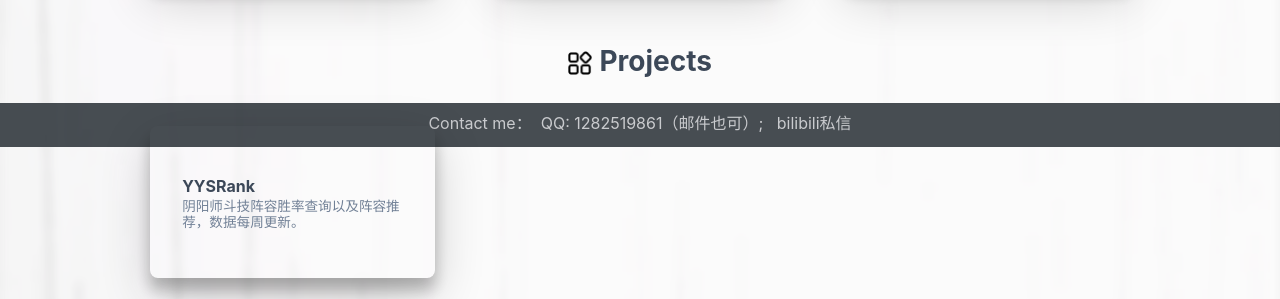
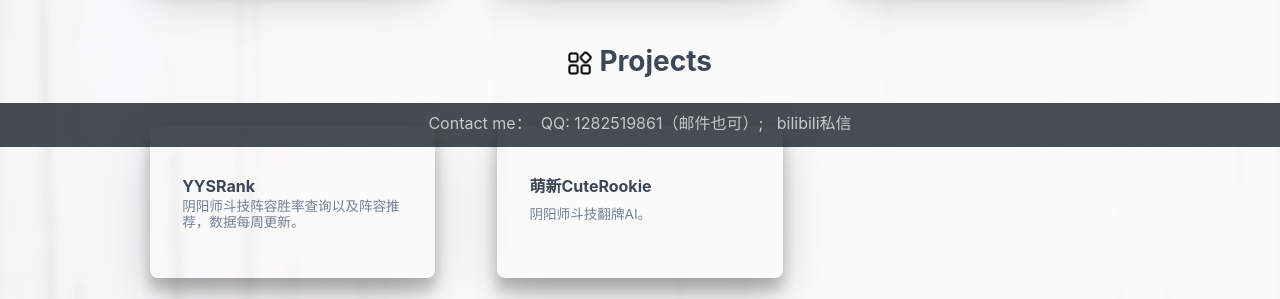
Before and after one commit to Ahrisya/Ahrisya.github.io, a plain HTML site: page index.html in a window 1280 px wide. Shown: the part 653-952 px from the top of the page. Drawn offline with nearby package versions, Linux system fonts and the light colour scheme.

Commit message:
Update index.html

```diff
--- a/index.html
+++ b/index.html
@@ -160,10 +160,30 @@
                                         </div>
                                     </div>
 
+                                    <div class="col-lg-4 col-md-6 col-sm-12">
+                                        <div class="card">
+                                            <a href="https://yysrank.ahrisy.com/ai" class="card-body hover-with-bg" target="_blank"
+                                                rel="noopener">
+                                                <div class="card-content">
+                                                    <!-- <div class="link-avatar my-auto">
+                                                        <img src="assets/img/git.png" alt="yysrank" />
+                                                    </div> -->
+                                                    <div class="link-text">
+                                                        <div class="link-title">萌新CuteRookie</div>
+                                                        <div class="link-intro">
+                                                            阴阳师斗技翻牌AI。
+                                                        </div>
+                                                    </div>
+                                                </div>
+                                            </a>
+                                        </div>
+                                    </div>
+
 
                                 </div>
 
                             </div>
+
                         </div>
                         <!-- <br>
                         <br>
```
